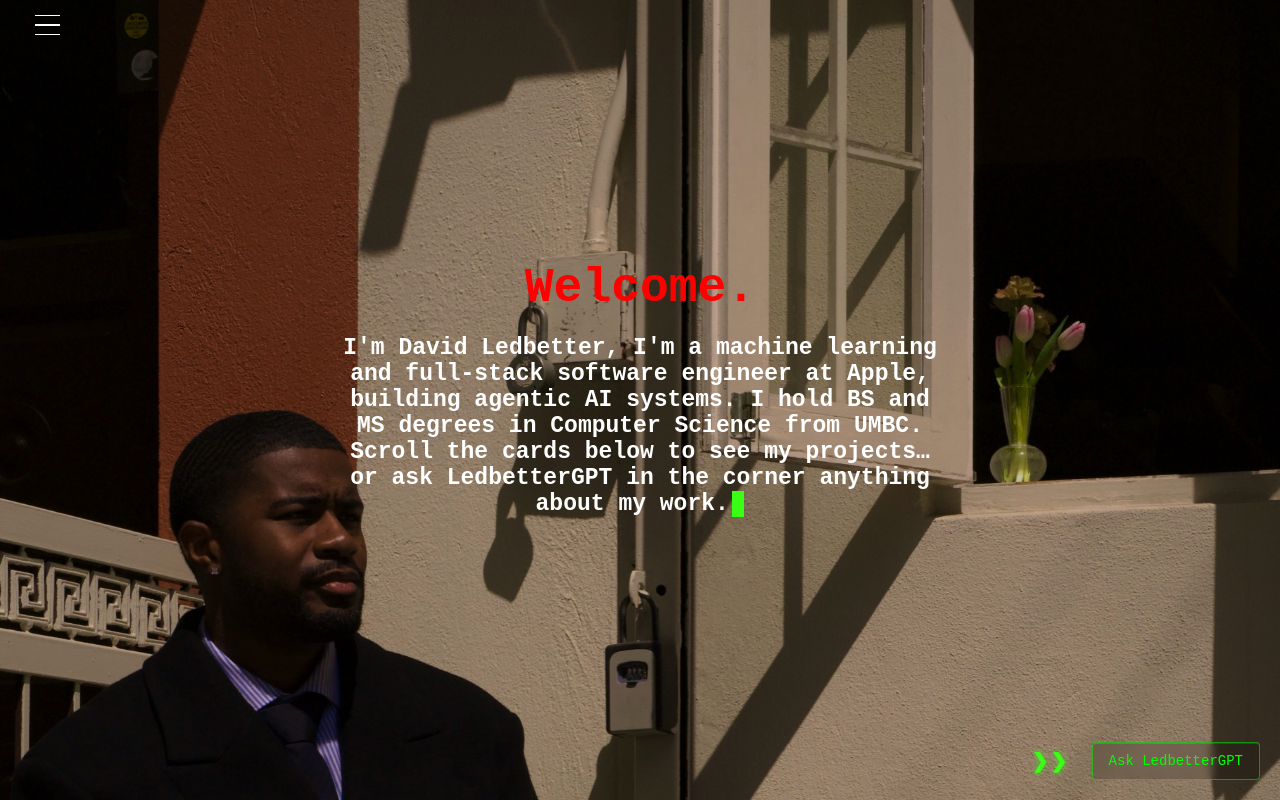
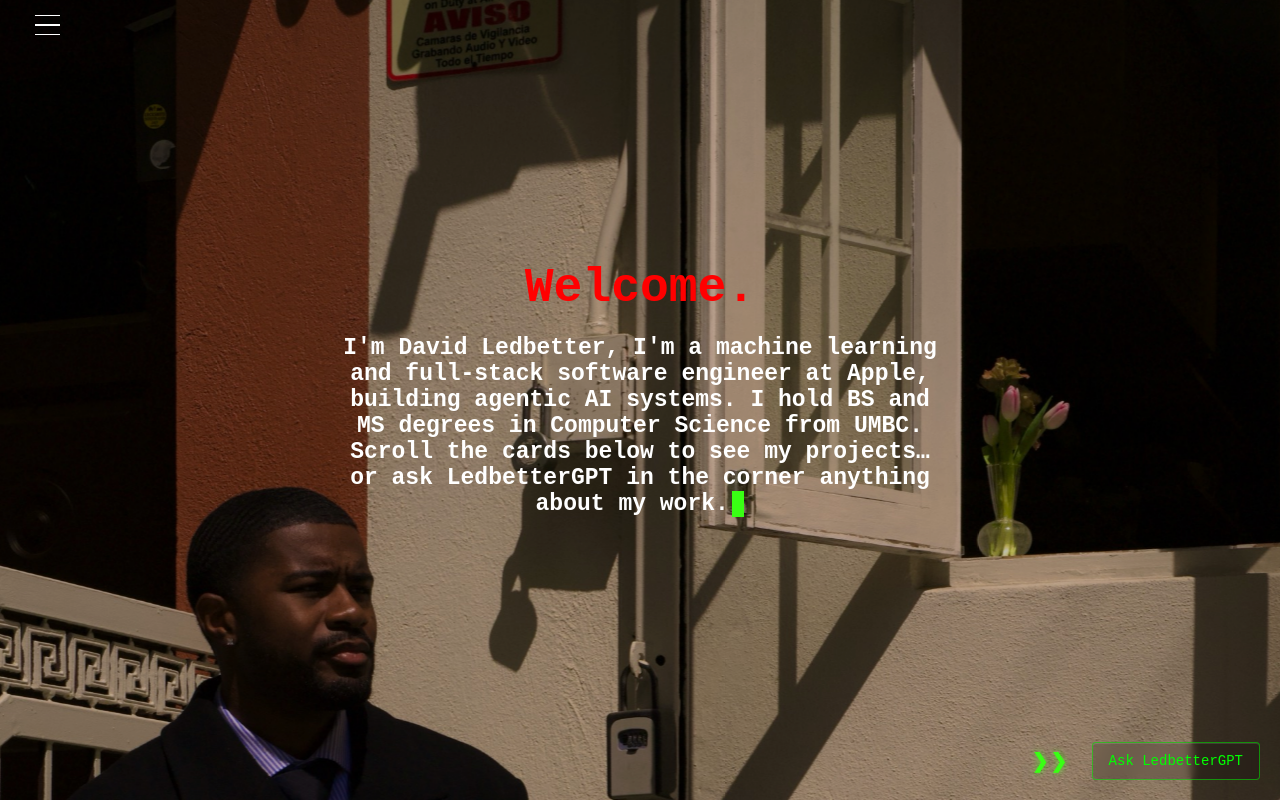
Before and after one commit to dledbetter123/ledbetter-website, a React (Create React App) app in the folder frontend/: page / in a window 1280 px wide. Shown: the top 800 px of the page. Built offline with nearby package versions, Linux system fonts and the light colour scheme; no server answers.

Commit message:
hero: size with 100dvh (best-practice dynamic viewport, no toolbar gap) + scale(1.06) bezel overscan; schedule 8% visible / fade over next 5%

```diff
--- a/frontend/src/components/IntroPage/IntroPage.css
+++ b/frontend/src/components/IntroPage/IntroPage.css
@@ -74,16 +74,15 @@
 
 .profilePic {
   position: fixed;
-  /* Overscan PAST the viewport — generous, plain units so it ALWAYS fills + bleeds into
-     the bezel / under the browser chrome (top:-15vh + 130vh height covers ~15vh past the
-     top and bottom; width:110vw / left:-5vw past the sides). Explicit dimensions because
-     <img> is a replaced element (auto would snap to its intrinsic size and not fill). */
-  top: -15vh;
-  left: -5vw;
-  width: 110vw;
-  height: 130vh;
+  top: 0;
+  left: 0;
+  width: 100vw;
+  height: 100vh; /* fallback for browsers without dvh */
+  height: 100dvh; /* dynamic viewport: exactly tracks the visible area, so it always
+                     fills with no gap when the iOS toolbar shows/hides (best practice) */
   object-fit: cover; /* zoom to fill both axes, cropping the overflow — no letterboxing */
   object-position: top center; /* keep the top of the frame; crop spills to the bottom */
+  transform: scale(1.06); /* slight overscan so it bleeds past the bezel / under chrome */
   z-index: 0; /* backmost background (content is z>=2); NOT -1 (iOS punches it through) */
   filter: brightness(75%); /* resting brightness; JS dims this to 0 (black) on scroll */
 }
--- a/frontend/src/components/IntroPage/IntroPage.js
+++ b/frontend/src/components/IntroPage/IntroPage.js
@@ -102,8 +102,8 @@ const IntroPage = () => {
       // Show the hero only through the top 5% of the page's total scroll range, then
       // fade it to black over the next 5%. Fully black past 10%. No chances.
       const maxScroll = Math.max(1, document.documentElement.scrollHeight - window.innerHeight);
-      const showUntil = 0.25 * maxScroll;
-      const blackBy = 0.50 * maxScroll;
+      const showUntil = 0.08 * maxScroll;
+      const blackBy = 0.13 * maxScroll;
       // Darken the IMAGE ITSELF to black instead of fading its opacity to reveal a
       // separate black layer. The image stays fully opaque and is the background the
       // whole time; it just dims to brightness(0) = pure black. Nothing depends on a
```
